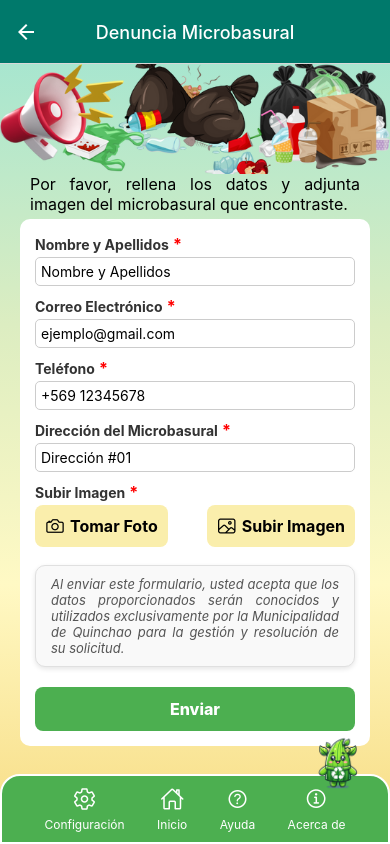
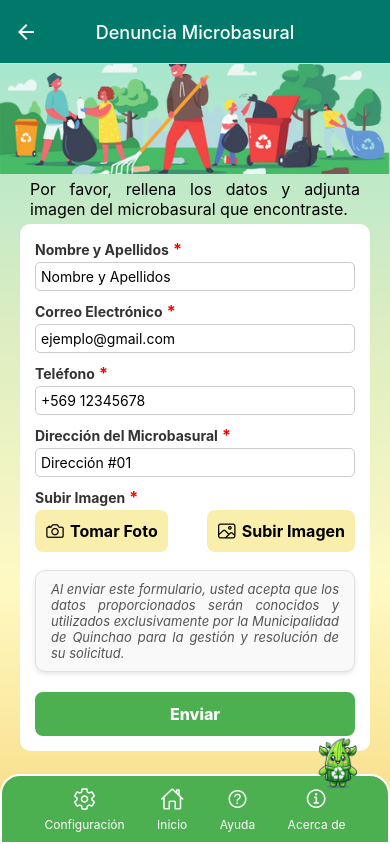
Before and after one commit to MeBustamante/Proyecto-Quinchao-Recicla, a React Native app: screen /DenunciaMicrobasural in a window 390 px wide. Built offline with nearby package versions, Linux system fonts and the light colour scheme; what expo-notifications would draw is missing.

Commit message:
nuevo banner

```diff
--- a/Button_Servicios/DenunciaMicrobasural.js
+++ b/Button_Servicios/DenunciaMicrobasural.js
@@ -134,7 +134,7 @@ const DenunciaMicrobasural = () => {
   return (
     <LinearGradient colors={['#A8E6CF', '#DCEDC1', '#FFF9C4', '#f7db81']} style={styles.background}>
       <ScrollView contentContainerStyle={styles.scrollContent}>
-        <Image source={require('../assets/denuncia.png')} style={styles.banner} />
+        <Image source={require('../assets/basural.png')} style={styles.banner} />
         <KeyboardAvoidingView style={styles.container} behavior={Platform.OS === 'ios' ? 'padding' : 'height'}>
           <Text style={styles.description}>{texts[language].description}</Text>
           <View style={styles.formContainer}>
@@ -235,7 +235,7 @@ const DenunciaMicrobasural = () => {
 
 const styles = StyleSheet.create({
   background: { flex: 1 },
-  banner: { width: '100%', height: 110, resizeMode: 'cover' },
+  banner: { width: '100%', height: 110, resizeMode: 'cover', marginBottom: 5 },
   container: { flex: 1, paddingHorizontal: 20 },
   scrollContent: { paddingBottom: 100 },
   description: { fontSize: 16, textAlign: 'justify', color: 'black', marginHorizontal: 10, marginBottom: 5 },
```
Also changed, not shown: assets/basural.png (added).
